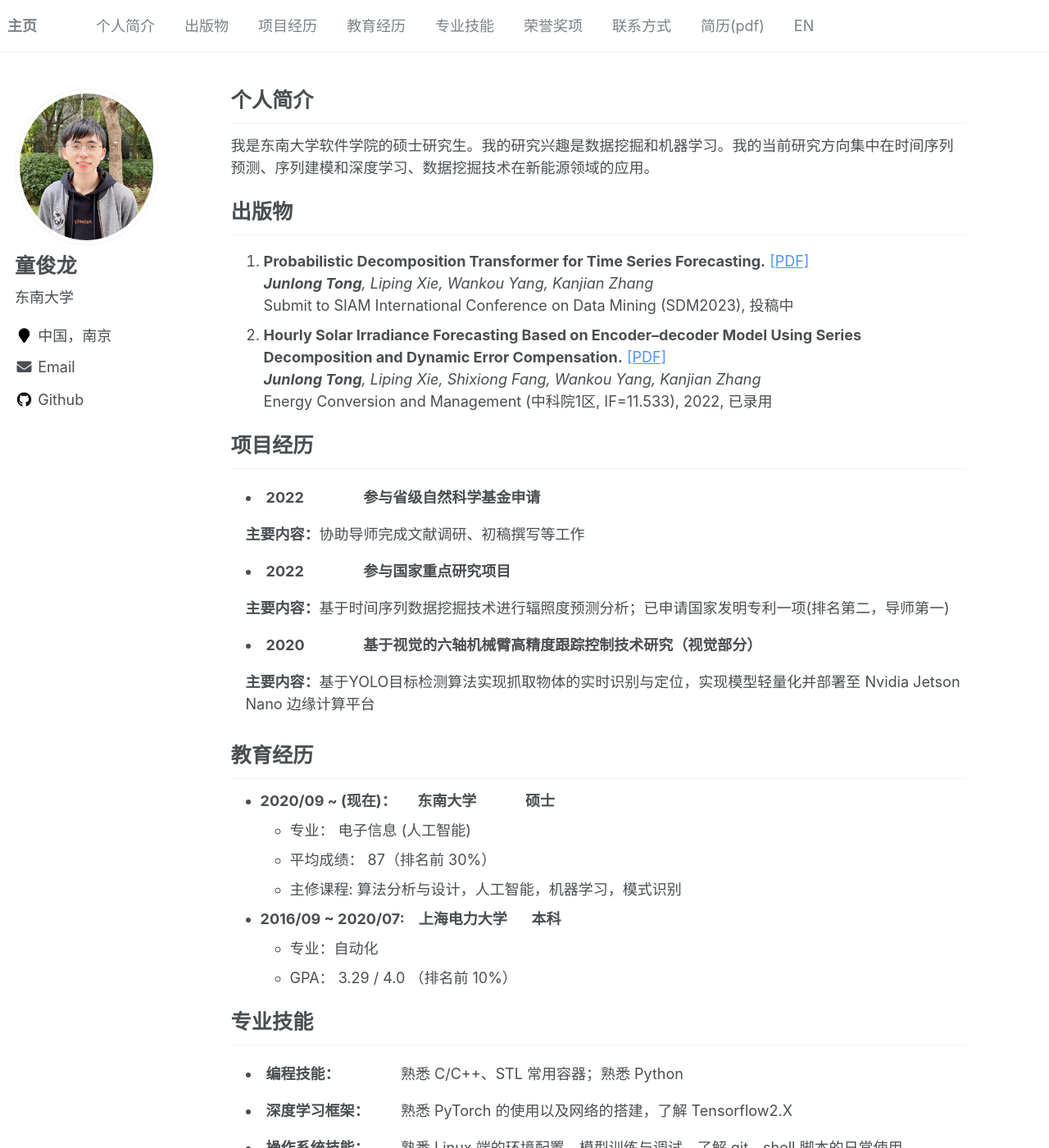
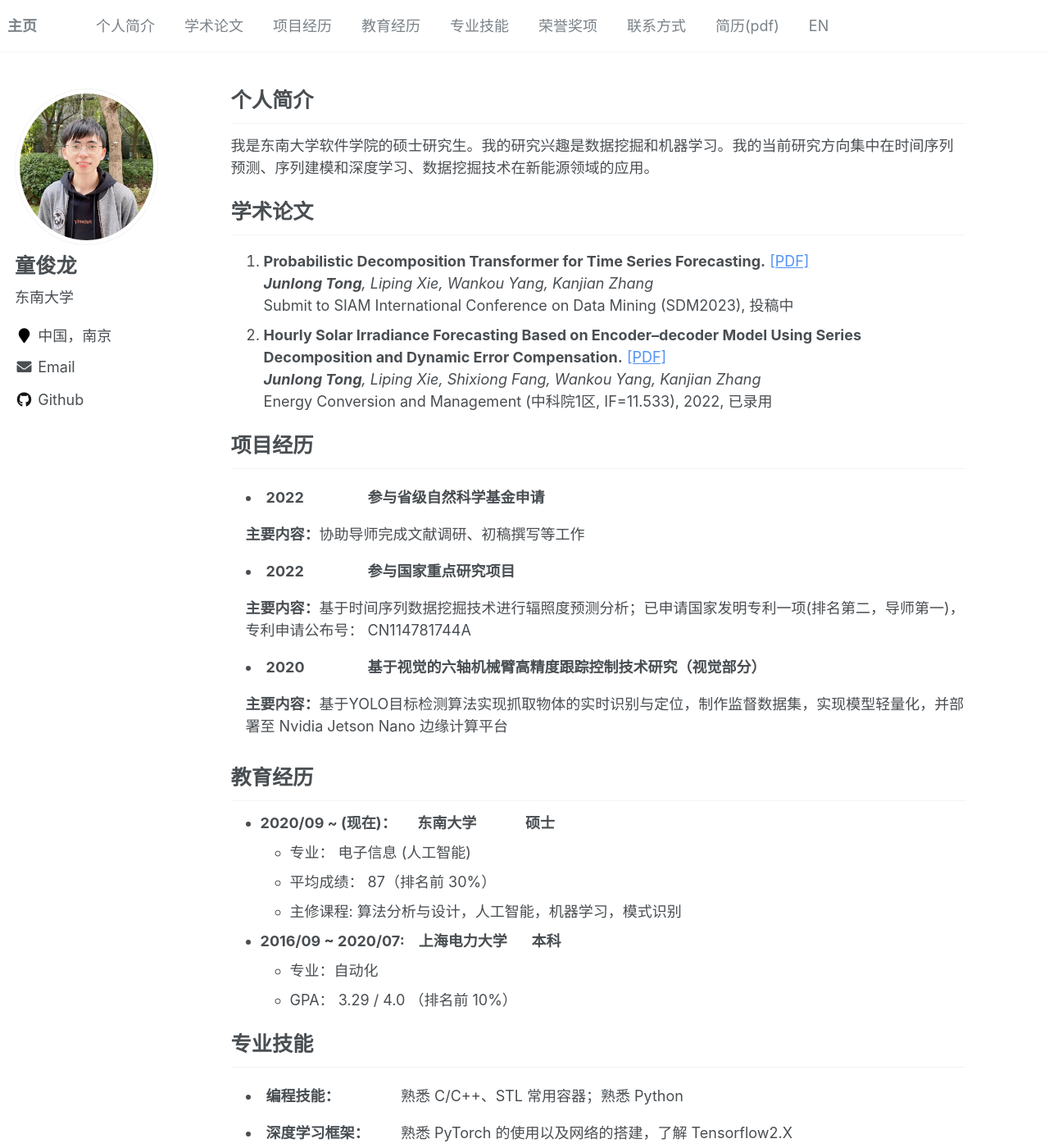
Before and after one commit to JL-tong/JL-tong.github.io, a Jekyll site: the page built from _pages/zh.md, in a window 1280 px wide and 1400 px high. Shown: the whole window at 82% size. Built offline with Jekyll 4.4.1, drawn with Linux system fonts in a browser that asks for light colours; comment, search, counter and statistics services are not loaded.

Commit message:
Updata pages

```diff
--- a/_data/navigation_zh.yml
+++ b/_data/navigation_zh.yml
@@ -3,8 +3,8 @@ main:
   - title: "个人简介"
     url: "/#个人简介"
 
-  - title: "出版物"
-    url: "/#出版物"
+  - title: "学术论文"
+    url: "/#学术论文"
 
   - title: "项目经历"
     url: "/#项目经历"
--- a/_pages/includes/Projects.md
+++ b/_pages/includes/Projects.md
@@ -12,14 +12,15 @@
         <td><b>参与国家重点研究项目</b></td>
     </tr>
     <tr>
-        <td colspan=2><b> 主要内容：</b>基于时间序列数据挖掘技术进行辐照度预测分析；已申请国家发明专利一项(排名第二，导师第一)</td>
+        <td colspan=2><b> 主要内容：</b>基于时间序列数据挖掘技术进行辐照度预测分析；已申请国家发明专利一项(排名第二，导师第一)，专利申请公布号：
+CN114781744A</td>
     </tr>
     <tr>
         <td><li><b> 2020</b></li></td>
         <td><b>基于视觉的六轴机械臂高精度跟踪控制技术研究（视觉部分）</b></td>
     </tr>
     <tr>
-        <td colspan=2><b> 主要内容：</b>基于YOLO目标检测算法实现抓取物体的实时识别与定位，实现模型轻量化并部署至 Nvidia Jetson Nano 边缘计算平台</td>
+        <td colspan=2><b> 主要内容：</b>基于YOLO目标检测算法实现抓取物体的实时识别与定位，制作监督数据集，实现模型轻量化，并部署至 Nvidia Jetson Nano 边缘计算平台</td>
     </tr>
 </table>
 
--- a/_pages/includes/Publications.md
+++ b/_pages/includes/Publications.md
@@ -1,10 +1,19 @@
-# 出版物
+# 学术论文
 <ol>
   <li><b>Probabilistic Decomposition Transformer for Time Series Forecasting.</b>
   <a href="https://arxiv.org/pdf/2210.17393.pdf" target="_blank" rel="noopener noreferrer">[PDF]</a><br>
 	  <i><b>Junlong Tong</b>, Liping Xie, Wankou Yang, Kanjian Zhang<br></i>
 	Submit to SIAM International Conference on Data Mining (SDM2023), 投稿中<br>
     </li>
+<!-- <div class='paper-box'><div class='paper-box-image'>
+<div><img src='frame.png' alt="sym" width="60%"></div></div>
+<div class='paper-box-text' markdown="1"></div></div> -->
+
+<!-- <table frame=void rules=none>
+    <tr>
+        <td> 这项工作基于Transformer和条件生成模型，提出一种分层概率预测和可解释预测框架。Transformer实现时间特征提取和初级自回归概率预测</td>
+    </tr>
+</table> -->
 
 
 
```
